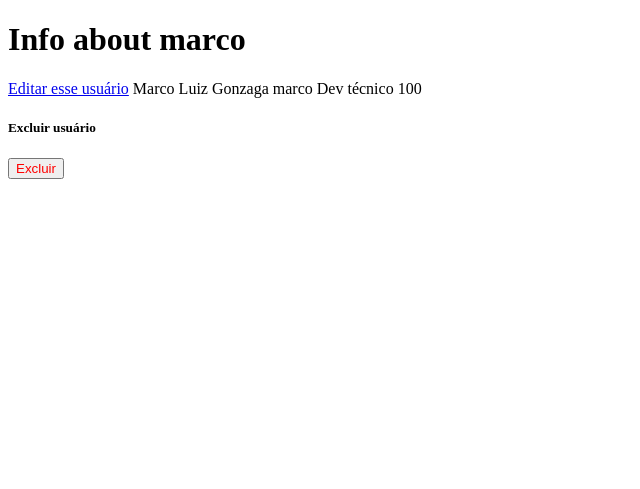
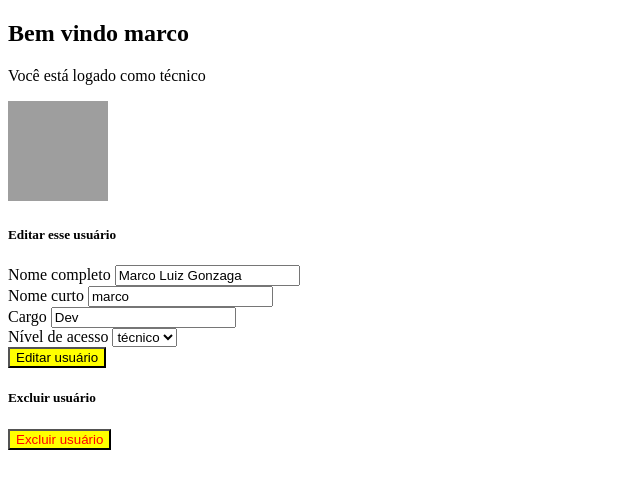
Before and after one commit to joaocarvalhowd/user-manager, a Flask app: page /users/marco in a window 1280 px wide. Shown: the top 489 px of the page, without its empty margins (0-640 px from the left). Run offline with Flask 2, Linux system fonts and the light colour scheme; grey boxes are pictures that could not be loaded.

Commit message:
Page show and edit merged for better navigation

```diff
--- a/templates/show.html
+++ b/templates/show.html
@@ -1,17 +1,44 @@
 {% extends 'base.html' %}
 {% block content %}
-<h1>Info about {{user.nickname}}</h1>
+<h2>Bem vindo {{user.nickname}}</h2>
+<p>Você está logado como {{user.access_level}}</p>
 
-<tr>
-    <td><a href="{{url_for('edit', nickname=user.nickname )}}">Editar esse usuário</a></td>
-    <td>{{ user.fullname }}</td>
-    <td>{{ user.nickname }}</td>
-    <td>{{ user.role }}</td>
-    <td>{{ user.access_level }}</td>
-    <td>{{ user.last_access }}</td>
-</tr><br>
+<img src="https://www.stonebranch.com/fileadmin/_processed_/f/8/csm_teaser-happy-customer_34cff504ac.png"
+    alt="placeholder" width="100px" height="100px" ">
+<h5>Editar esse usuário</h5>
+<form method="POST" action="{{url_for('show', nickname=user.nickname)}}?_method=PATCH">
+    <div>
+        <label>Nome completo</label>
+        <input type="text" name="fullname" value="{{user.fullname}}">
+    </div>
+
+    <div>
+        <label>Nome curto</label>
+        <input type="text" name="nickname" value="{{user.nickname}}">
+    </div>
+
+    <div>
+        <label>Cargo</label>
+        <input type="text" name="role" value="{{user.role}}">
+    </div>
+
+    <div>
+        <label>Nível de acesso</label>
+        <select name="access_level">
+            <option value="">{{user.access_level}}</option>
+            {% for access_level in access_levels %}
+            <option value="{{access_level}}">{{ access_level }}</option>
+            {% endfor %}
+        </select>
+
+    </div>
+    <input type="hidden" name="last_access">
+
+    <input style="color:black; background-color: yellow" type="submit" value="Editar usuário">
+</form>
+
 <h5>Excluir usuário</h5>
 <form method="POST" action="{{url_for('show', nickname=user.nickname )}}?_method=DELETE">
-    <input style="color:red" type="submit" value="Excluir">
+    <input style="color:red; background-color: yellow" type="submit" value="Excluir usuário">
 </form>
 {% endblock %}
```
